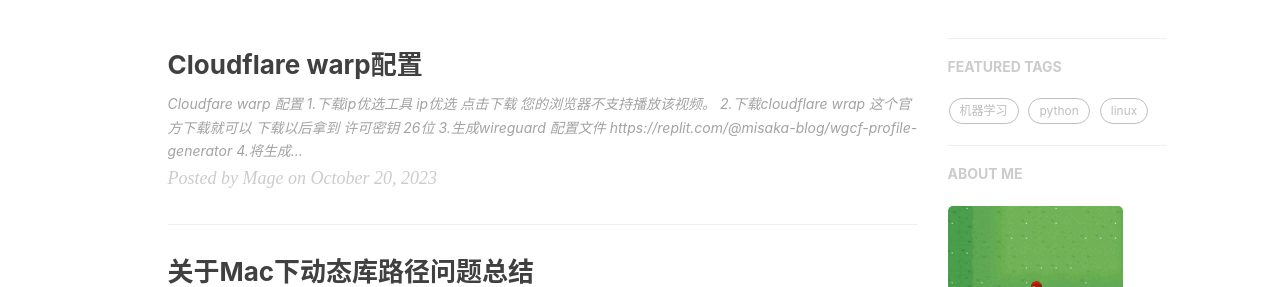
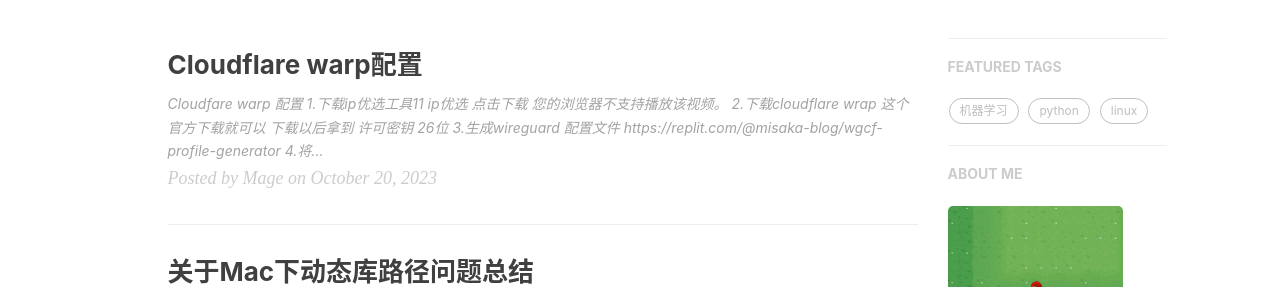
Before and after one commit to kingask/kingask.github.io, a Jekyll site: the page built from index.html, in a window 1280 px wide and 900 px high. Shown: the part 312-599 px from the top of the window. Built offline with Jekyll 4.4.1, drawn with Linux system fonts in a browser that asks for light colours; nearby versions of some CDN libraries; the list of posts is cut into pages by our own code; comment, search, counter and statistics services are not loaded.

Commit message:
modified:   _posts/2023-10-20-cloudflare-warp.markdown

```diff
--- a/_posts/2023-10-20-cloudflare-warp.markdown
+++ b/_posts/2023-10-20-cloudflare-warp.markdown
@@ -15,7 +15,7 @@
 
 
 
-#### 1.下载ip优选工具
+#### 1.下载ip优选工具11
 
 ip优选
 
```
